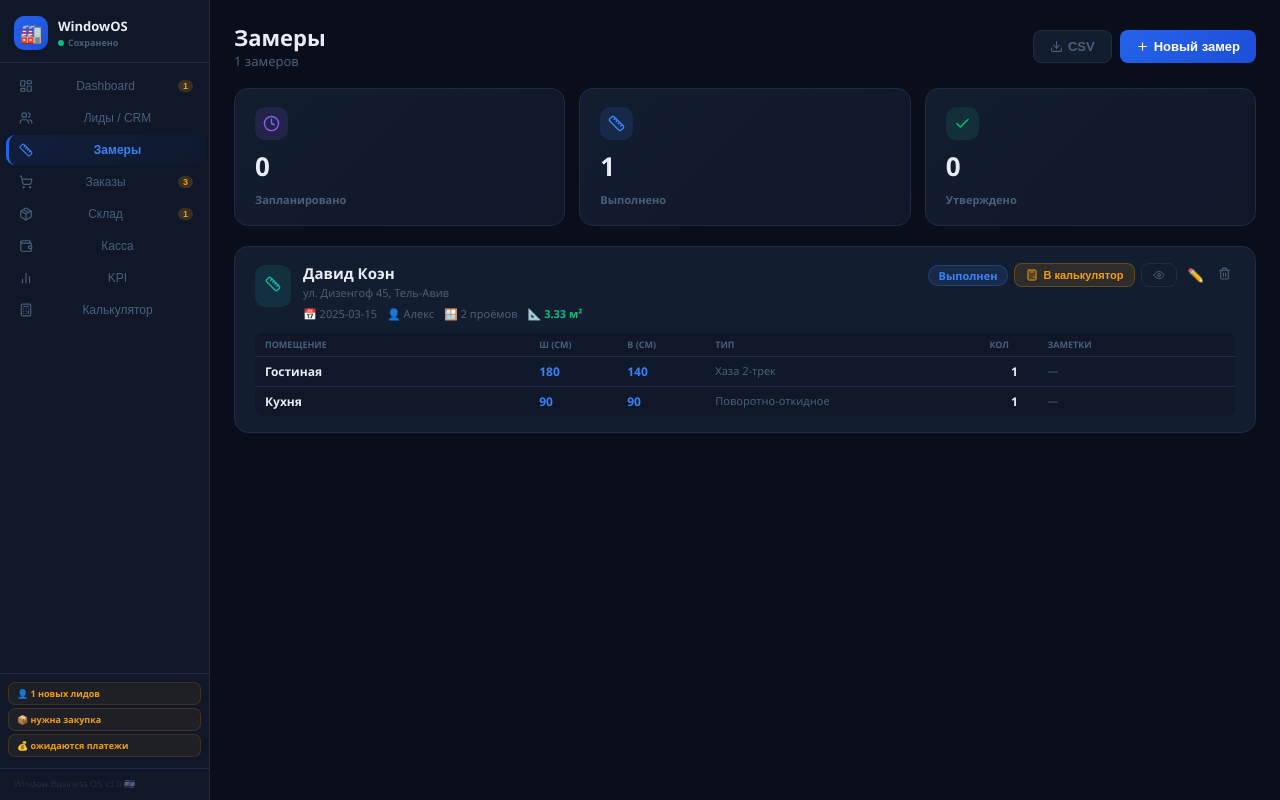
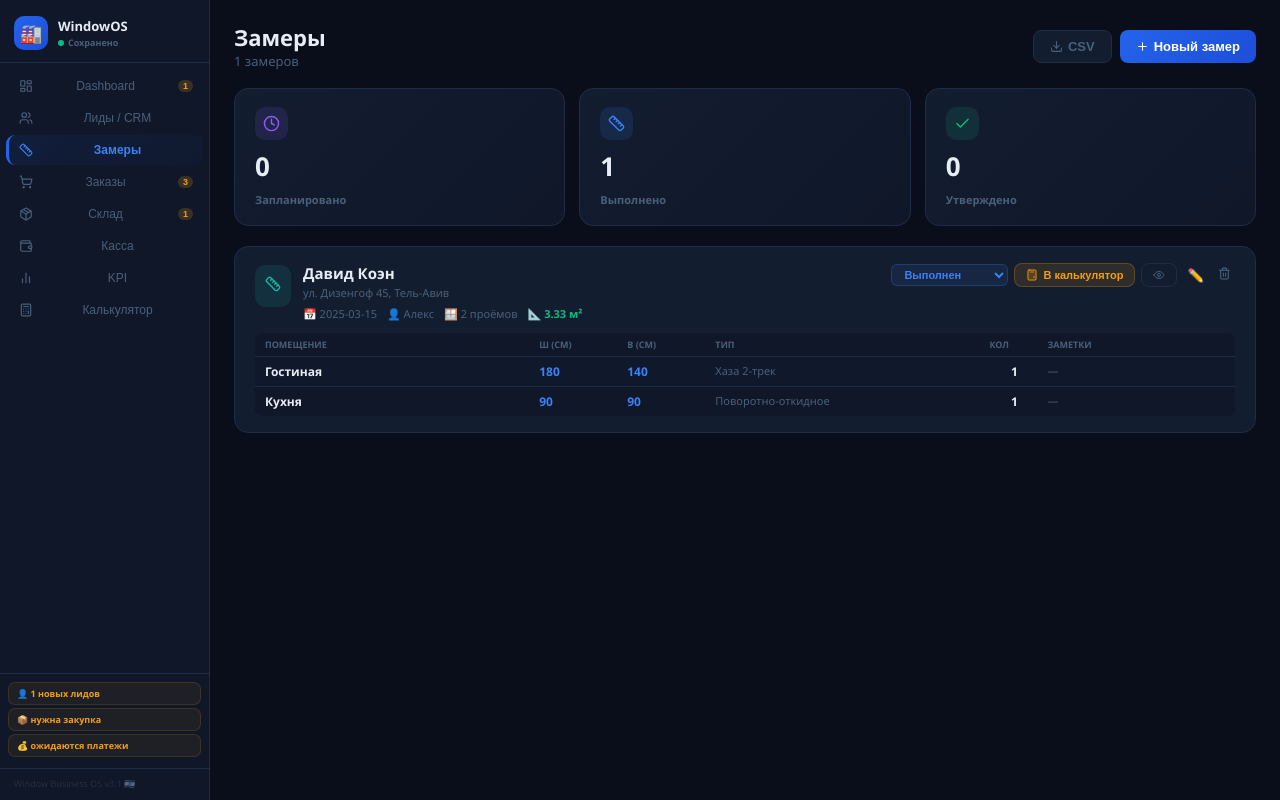
Before and after one commit to 2020Sofa1982/windowos, a React (Vite) app: page / in a window 1280 px wide. Both pictures are taken after a click on the button "Замеры". Built offline with nearby package versions, Linux system fonts and the light colour scheme.

Commit message:
Update lid App.jsx

```diff
--- a/src/App.jsx
+++ b/src/App.jsx
@@ -431,12 +431,15 @@ function Leads({leads,setLeads}){
 // ═══════════════════════════════════════════════════════════════
 // MEASUREMENTS
 // ═══════════════════════════════════════════════════════════════
-function Measurements({measurements,setMeasurements,onOpenCalc}){
+// Lead status pipeline helper
+const MSTATUS_TO_LSTATUS={"Запланирован":"Замер назначен","Выполнен":"КП отправлено","Утверждён":"Follow-up"};
+
+function Measurements({measurements,setMeasurements,onOpenCalc,leads,setLeads}){
   const [modal,setModal]=useState(false);
   const [viewM,setViewM]=useState(null);
   const [editId,setEditId]=useState(null);
   const ef=()=>({client:"",phone:"",address:"",date:new Date().toISOString().split("T")[0],
-    specialist:"",status:"Запланирован",
+    specialist:"",status:"Запланирован",leadId:"",
     openings:[{id:Date.now(),room:"",width:"",height:"",type:"Хаза 2-трек",qty:1,notes:""}],
     wallType:"Железобетон",floor:"1",crane:false,demolition:false,installNotes:"",files:[]});
   const [form,setForm]=useState(ef());
@@ -452,12 +455,21 @@ function Measurements({measurements,setMeasurements,onOpenCalc}){
       r.readAsDataURL(file);
     });e.target.value="";
   };
+  const syncLeadStatus=(leadId,mStatus)=>{
+    const ls=MSTATUS_TO_LSTATUS[mStatus];
+    if(leadId&&ls)setLeads(p=>p.map(l=>l.id===leadId?{...l,status:ls}:l));
+  };
   const submit=()=>{
     if(!form.client)return;
     const rec={...form,id:editId||Date.now()};
     if(editId)setMeasurements(p=>p.map(m=>m.id===editId?rec:m));
     else setMeasurements(p=>[...p,rec]);
+    syncLeadStatus(form.leadId,form.status);
     setModal(false);
+  };
+  const changeMStatus=(m,newStatus)=>{
+    setMeasurements(p=>p.map(x=>x.id===m.id?{...x,status:newStatus}:x));
+    syncLeadStatus(m.leadId,newStatus);
   };
   const totalArea=m=>m.openings.reduce((s,o)=>s+(parseFloat(o.width)||0)/100*(parseFloat(o.height)||0)/100*(parseInt(o.qty)||1),0);
 
@@ -496,7 +508,11 @@ function Measurements({measurements,setMeasurements,onOpenCalc}){
               </div>
             </div>
             <div style={{display:"flex",gap:6,alignItems:"center",flexWrap:"wrap",justifyContent:"flex-end"}}>
-              <Badge status={m.status}/>
+              <select value={m.status} onChange={e=>changeMStatus(m,e.target.value)}
+                style={{background:(SC[m.status]||D.muted)+"18",color:SC[m.status]||D.muted,
+                  border:`1px solid ${(SC[m.status]||D.muted)}40`,borderRadius:6,padding:"3px 8px",fontSize:11,fontWeight:700,cursor:"pointer"}}>
+                {MST.map(s=><option key={s} value={s} style={{background:D.card,color:D.text}}>{s}</option>)}
+              </select>
               <Btn onClick={()=>onOpenCalc(m)} variant="yellow" small><Calculator size={12}/> В калькулятор</Btn>
               <Btn onClick={()=>setViewM(m)} variant="ghost" small><Eye size={12}/></Btn>
               <button onClick={()=>openEdit(m)} style={{background:"none",border:"none",cursor:"pointer",color:D.muted,padding:4}}>✏️</button>
@@ -587,6 +603,20 @@ function Measurements({measurements,setMeasurements,onOpenCalc}){
         <Inp label="Специалист" value={form.specialist} onChange={e=>setForm(f=>({...f,specialist:e.target.value}))}/>
         <Sel label="Статус" value={form.status} onChange={e=>setForm(f=>({...f,status:e.target.value}))} options={MST}/>
       </div>
+      {leads.length>0&&(<div style={{marginBottom:12}}>
+        <div style={{fontSize:10,fontWeight:700,color:D.muted,marginBottom:4,textTransform:"uppercase"}}>Привязать к лиду (авто-статус)</div>
+        <select value={form.leadId} onChange={e=>{
+          const lead=leads.find(l=>l.id===+e.target.value);
+          setForm(f=>({...f,leadId:e.target.value?+e.target.value:"",
+            client:lead?lead.name:f.client,phone:lead?lead.phone:f.phone}));
+        }} style={{width:"100%",background:D.bg,border:`1px solid ${D.border}`,borderRadius:8,padding:"8px 12px",color:D.text,fontSize:13,outline:"none"}}>
+          <option value="" style={{background:D.card}}>— без привязки —</option>
+          {leads.filter(l=>!["Закрыт (выиграли)","Закрыт (проиграли)"].includes(l.status)).map(l=>(
+            <option key={l.id} value={l.id} style={{background:D.card}}>{l.name} · {l.phone} · {l.status}</option>
+          ))}
+        </select>
+        {form.leadId&&<div style={{fontSize:10,color:D.teal,marginTop:4}}>✓ При сохранении статус лида обновится автоматически</div>}
+      </div>)}
       <SH title="🪟 Проёмы"/>
       <div style={{background:D.surface,borderRadius:10,overflow:"hidden",marginBottom:10}}>
         <div style={{display:"grid",gridTemplateColumns:"1.4fr 72px 72px 1.4fr 50px 1fr 28px",padding:"6px 10px",gap:8,background:D.bg}}>
@@ -660,7 +690,7 @@ function newItem(name,op,profile,w,h,qty){
     profile:profile||"klil_7000",w:w||120,h:h||140,qty:qty||1,glass:"none",screen:"none",install:1.10};
 }
 
-function Calc({preload,setPreload,setOrders,orders}){
+function Calc({preload,setPreload,setOrders,orders,leads,setLeads}){
   const [tab,setTab]=useState("quick");
   const [items,setItems]=useState([newItem("Окно 1")]);
   const [client,setClient]=useState("");
@@ -710,7 +740,9 @@ function Calc({preload,setPreload,setOrders,orders}){
     const id="WB-"+String(orders.length+1).padStart(3,"0");
     setOrders(p=>[...p,{id,client,city:"",windows:items.reduce((s,i)=>s+i.qty,0),total:saleTotal,paid:0,
       status:"Ожидает материалов",progress:10,created:new Date().toISOString().split("T")[0],delivery:""}]);
-    alert(`Заказ ${id} создан!`);
+    // Auto-update lead: status → "Закрыт (выиграли)", value → actual price
+    setLeads(p=>p.map(l=>l.name===client?{...l,status:"Закрыт (выиграли)",value:saleTotal}:l));
+    alert(`Заказ ${id} создан! Лид обновлён.`);
   };
 
   const ProfileSel=({it})=>{
@@ -1249,18 +1281,18 @@ export default function App(){
           payments.filter(p=>p.status==="Ожидается").length>0&&`💰 ожидаются платежи`,
         ].filter(Boolean).map((a,i)=>(<div key={i} style={{background:D.yellow+"12",border:`1px solid ${D.yellow}25`,borderRadius:7,padding:"4px 8px",marginBottom:3,fontSize:9,fontWeight:700,color:D.yellow}}>{a}</div>))}
       </div>
-      <div style={{padding:"8px 14px 10px",fontSize:9,color:D.muted+"55",borderTop:`1px solid ${D.border}`}}>Window Business OS v3.0 🇮🇱</div>
+      <div style={{padding:"8px 14px 10px",fontSize:9,color:D.muted+"55",borderTop:`1px solid ${D.border}`}}>Window Business OS v3.1 🇮🇱</div>
     </div>
     {/* MAIN */}
     <div style={{flex:1,overflowY:"auto",padding:"22px 24px"}}>
       {page==="dashboard"&&<Dashboard leads={leads} orders={orders} payments={payments} inventory={inventory} kpi={kpi} measurements={measurements}/>}
       {page==="leads"&&<Leads leads={leads} setLeads={setLeads}/>}
-      {page==="measurements"&&<Measurements measurements={measurements} setMeasurements={setMeasurements} onOpenCalc={openCalc}/>}
+      {page==="measurements"&&<Measurements measurements={measurements} setMeasurements={setMeasurements} onOpenCalc={openCalc} leads={leads} setLeads={setLeads}/>}
       {page==="orders"&&<Orders orders={orders} setOrders={setOrders} setPayments={setPayments}/>}
       {page==="inventory"&&<Inventory inventory={inventory} setInventory={setInventory}/>}
       {page==="payments"&&<Payments payments={payments} setPayments={setPayments}/>}
       {page==="kpi"&&<KPI kpi={kpi} setKpi={setKpi}/>}
-      {page==="calc"&&<Calc preload={calcPreload} setPreload={setCalcPreload} orders={orders} setOrders={setOrders}/>}
+      {page==="calc"&&<Calc preload={calcPreload} setPreload={setCalcPreload} orders={orders} setOrders={setOrders} leads={leads} setLeads={setLeads}/>}
     </div>
   </div>);
 }
```
